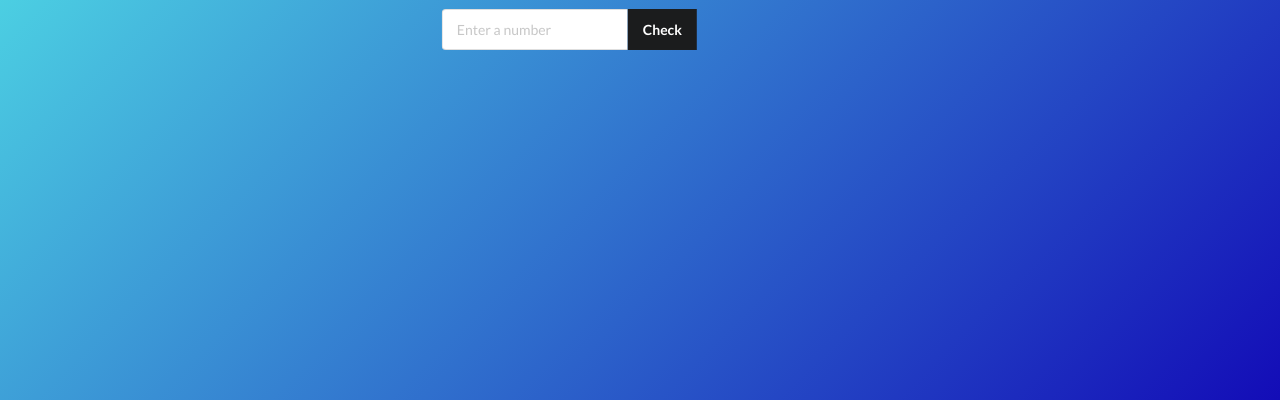
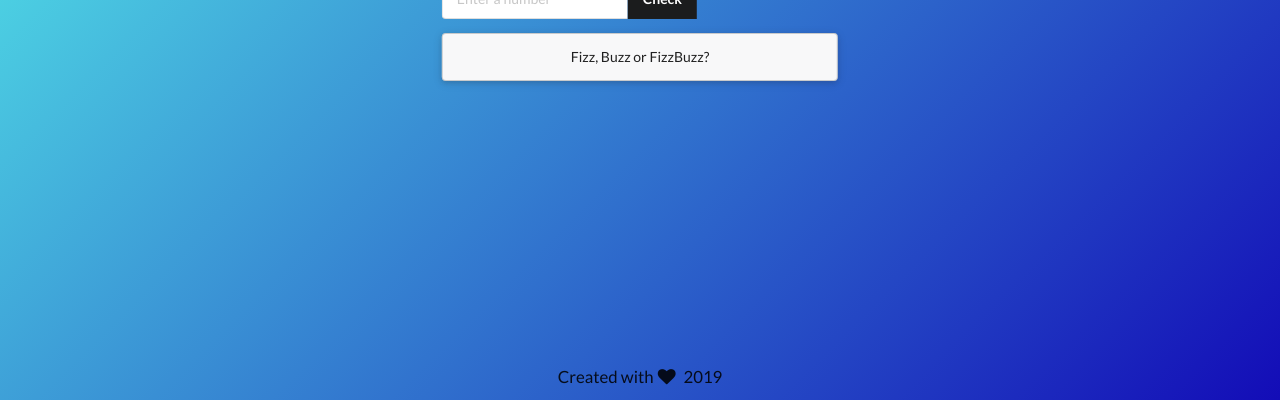
Before and after one commit to clalil/FizzBuzz_JS, a website: page src/index.html in a window 1280 px wide. Shown: the part 400-800 px from the top of the page. Drawn offline with nearby package versions, Linux system fonts and the light colour scheme.

Commit message:
Finalize css styling, all tests go green.

```diff
--- a/src/css/style.css
+++ b/src/css/style.css
@@ -10,3 +10,18 @@ body {
     left: 50%;
     transform: translate(-50%, -50%);
 }
+
+.ui.floating.message {
+    text-align: center;
+    padding: 1rem;
+}
+
+#footer {
+    position: absolute;
+    font-size: 1.2rem;
+    padding-bottom: 2rem;
+    bottom: 0;
+    width: 100%;
+    height: 2.5rem;
+    text-align: center;          /* Footer height */
+  }
--- a/src/index.html
+++ b/src/index.html
@@ -20,8 +20,14 @@
         <input type="text" id="value" placeholder="Enter a number">
         <input type="submit" value="Check" id="button" class="ui secondary button">
     </div>
-    <div id="display_answer"></div>
+    <div class="ui floating message">
+        <div id="display_answer">Fizz, Buzz or FizzBuzz?</div>
+    </div>
 </div>
+
+<footer id="footer">
+    <p>Created with <i class="icon heart"></i> 2019</p>
+</footer>
 
     <script src="js/fizzbuzz.js"></script>
 
```
